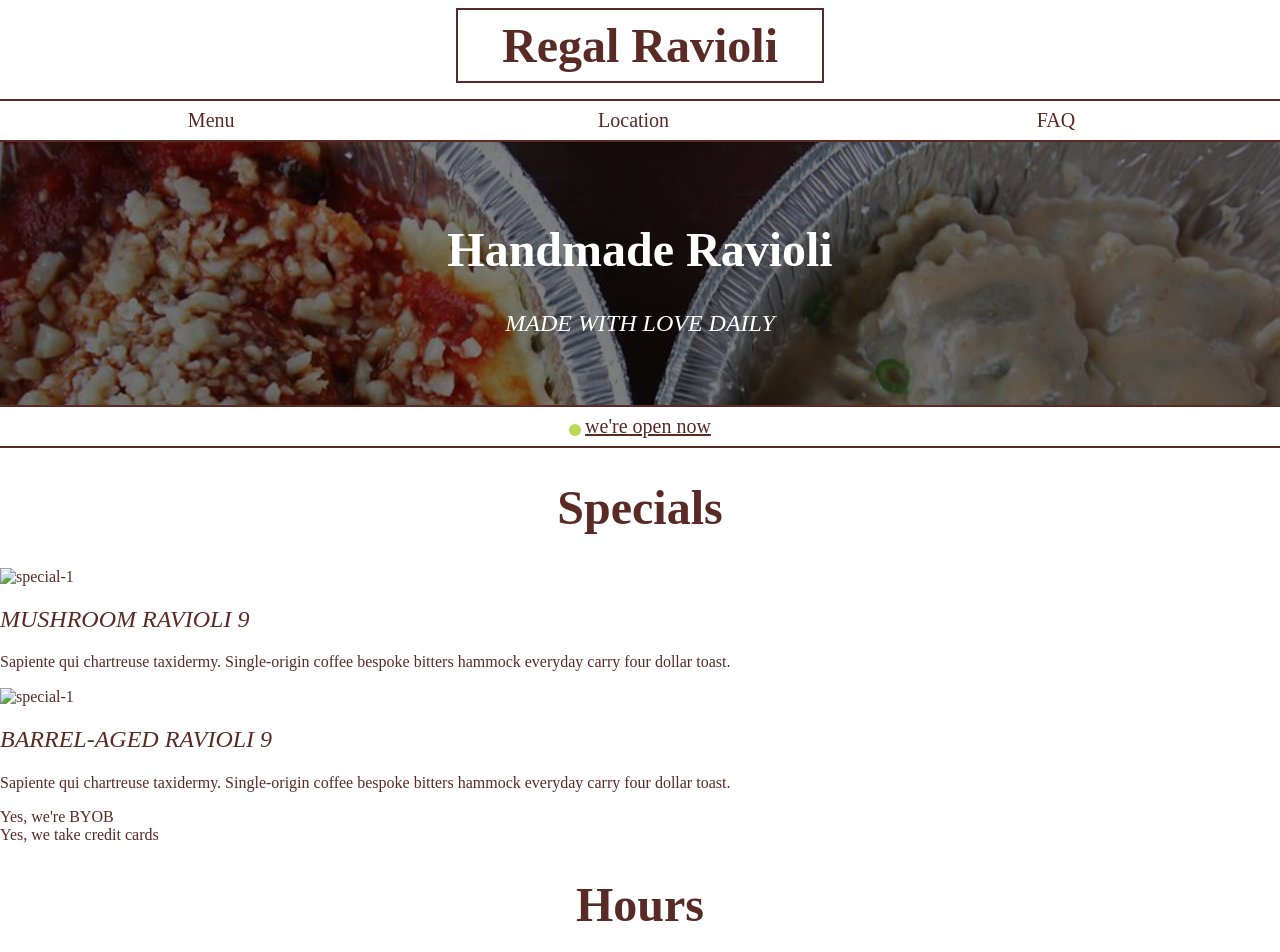
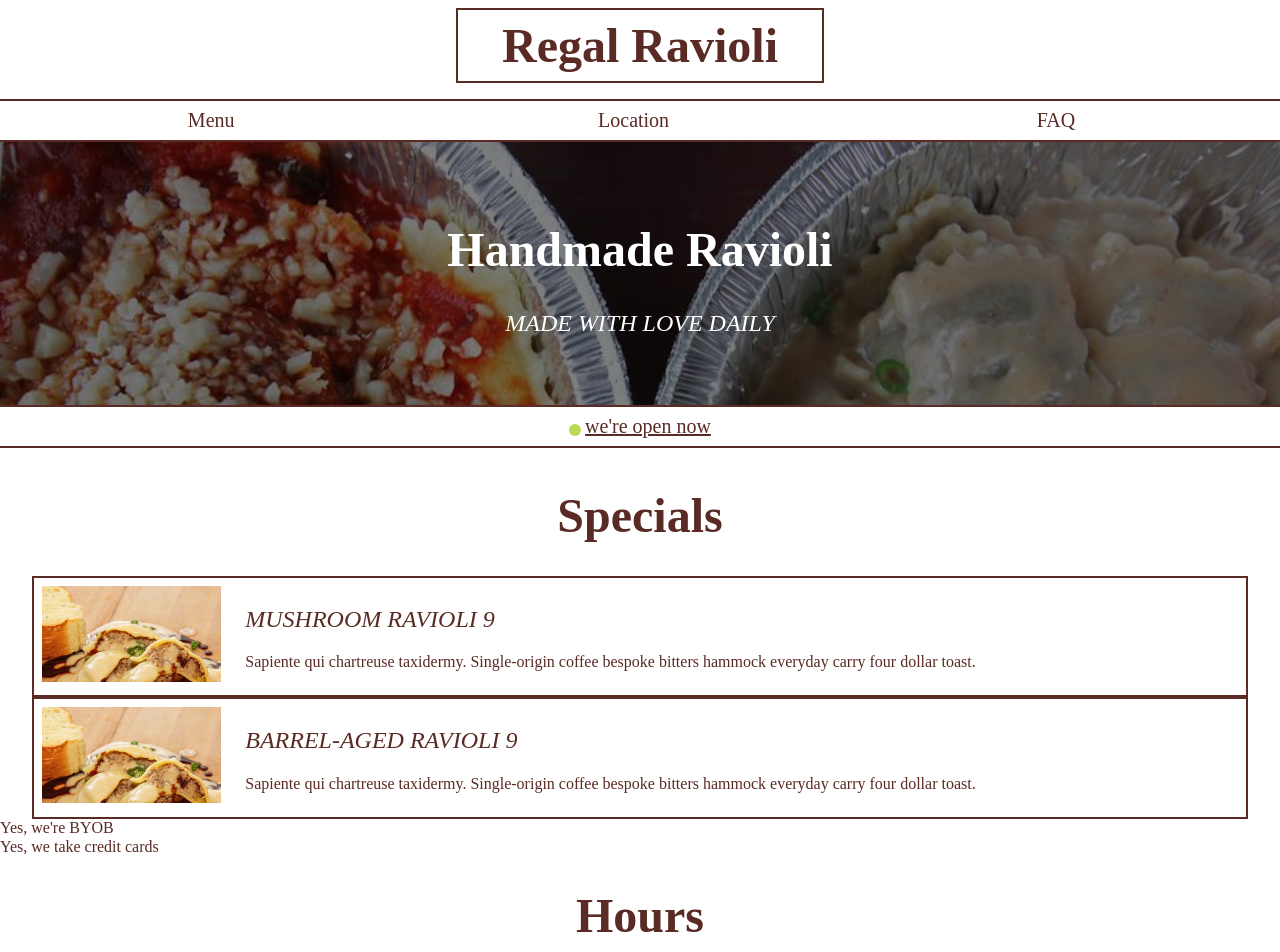
Before and after one commit to davidpowellme/assignments, a Jekyll site: the page built from restaurant-redesign/index.html, in a window 1280 px wide. Shown: the top 952 px of the page. Built offline with Jekyll 4.4.1, drawn with Linux system fonts in a browser that asks for light colours; nearby versions of some CDN libraries.

Commit message:
some specials styles

```diff
--- a/restaurant-redesign/css/main.scss
+++ b/restaurant-redesign/css/main.scss
@@ -4,8 +4,20 @@
 
 $bg-color: #fff;
 $body-font: "source-sans-pro",sans-serif;
+$border: 2px solid #5a2a24;
 $open: #bada55;
 $primary-color: #5a2a24;
+$tot-width: 100%;
+$num-col: 12;
+$gut-width: 2%;
+
+$ind-col-width: (($tot-width) - ($gut-width) * ($num-col - 1)) / $num-col;
+
+@mixin grid($geezy) {
+  width: $geezy * $ind-col-width + $gut-width * ($geezy - 1);
+  float: left;
+  margin-right: $gut-width;
+}
 
 * {
 	box-sizing: border-box;
@@ -44,7 +56,7 @@ HEADER
 	width: 100%;
 
 	.logo {
-		border: 2px solid $primary-color;
+		border: $border;
 		color: $primary-color;
 		display: block;
 		margin: 0.5rem auto 1rem auto;
@@ -72,8 +84,8 @@ HEADER
 		}
 	}
 	nav {
-		border-top: 2px solid $primary-color;
-		border-bottom: 2px solid $primary-color;
+		border-top: $border;
+		border-bottom: $border;
 		font-size: 1.25rem;
 		overflow: hidden;
 
@@ -141,8 +153,8 @@ OPEN/CLOSE
 */
 
 .open-close {
-		border-top: 2px solid $primary-color;
-		border-bottom: 2px solid $primary-color;
+		border-top: $border;
+		border-bottom: $border;
 		margin-bottom: 0.5rem;
 		padding: 0.5rem 0;
 		text-align: center;
@@ -161,3 +173,147 @@ OPEN/CLOSE
 			text-decoration: underline;
 		}
 }
+/*
+==============
+SPECIALS
+==============
+*/
+.specials {
+	margin: 0 auto;
+	overflow: hidden;
+	width: 95%;
+
+	.spec-item {
+		border: $border;
+		overflow: hidden;
+		padding: 0.5rem;
+
+		.spec-img {
+			background: url(../images/creme.jpg) 0 0 no-repeat;
+			background-size: cover;
+			padding: 3rem;
+		}
+
+	}
+}
+
+
+/*
+==============
+GRID
+==============
+*/
+
+.col-lg-1 {
+    @include grid(1);
+  }
+  .col-lg-2 {
+    @include grid(2);
+  }
+  .col-lg-3 {
+    @include grid(3);
+  }
+  .col-lg-4 {
+    @include grid(4);
+  }
+  .col-lg-5 {
+    @include grid(5);
+  }
+  .col-lg-6 {
+    @include grid(6);
+  }
+  .col-lg-7 {
+    @include grid(7);
+  }
+  .col-lg-8 {
+    @include grid(8);
+  }
+  .col-lg-9 {
+    @include grid(9);
+  }
+  .col-lg-10 {
+    @include grid(10);
+  }
+  .col-lg-11 {
+    @include grid(11);
+  }
+  .col-lg-12 {
+    @include grid(12);
+  }
+
+//medium screen styles
+  .col-md-1 {
+    @include grid(1);
+  }
+  .col-md-2 {
+    @include grid(2);
+  }
+  .col-md-3 {
+    @include grid(3);
+  }
+  .col-md-4 {
+    @include grid(4);
+  }
+  .col-md-5 {
+    @include grid(5);
+  }
+  .col-md-6 {
+    @include grid(6);
+  }
+  .col-md-7 {
+    @include grid(7);
+  }
+  .col-md-8 {
+    @include grid(8);
+  }
+  .col-md-9 {
+    @include grid(9);
+  }
+  .col-md-10 {
+    @include grid(10);
+  }
+  .col-md-11 {
+    @include grid(11);
+  }
+  .col-md-12 {
+    @include grid(12);
+  }
+
+//mobile
+
+.col-sm-1 {
+  @include grid(1);
+}
+.col-sm-2 {
+  @include grid(2);
+}
+.col-sm-3 {
+  @include grid(3);
+}
+.col-sm-4 {
+  @include grid(4);
+}
+.col-sm-5 {
+  @include grid(5);
+}
+.col-sm-6 {
+  @include grid(6);
+}
+.col-sm-7 {
+  @include grid(7);
+}
+.col-sm-8 {
+  @include grid(8);
+}
+.col-sm-9 {
+  @include grid(9);
+}
+.col-sm-10 {
+  @include grid(10);
+}
+.col-sm-11 {
+  @include grid(11);
+}
+.col-sm-12 {
+  @include grid(12);
+}
--- a/restaurant-redesign/index.html
+++ b/restaurant-redesign/index.html
@@ -13,15 +13,19 @@ title: Home
 </section>
 <section class="specials">
 	<h1>Specials</h1>
-	<article class="spec-item">
-		<img src="#" alt="special-1">
+	<article class="spec-item col-sm-12">
+		<div class="col-sm-2 spec-img"></div>
+		<div class="col-sm-8">
 		<h2>Mushroom Ravioli <span>9</span></h2>
 		<p>Sapiente qui chartreuse taxidermy. Single-origin coffee bespoke bitters hammock everyday carry four dollar toast. </p>
+		</div>
 	</article>
-	<article class="spec-item">
-		<img src="#" alt="special-1">
+	<article class="spec-item col-sm-12">
+		<div class="col-sm-2 spec-img"></div>
+		<div class="col-sm-8">
 		<h2>Barrel-Aged Ravioli <span>9</span></h2>
 		<p>Sapiente qui chartreuse taxidermy. Single-origin coffee bespoke bitters hammock everyday carry four dollar toast. </p>
+		</div>
 	</article>
 </section>
 <section class="xtra">
```
Also changed, not shown: restaurant-redesign/images/creme.jpg (added), restaurant-redesign/images/meat.jpg (added).
